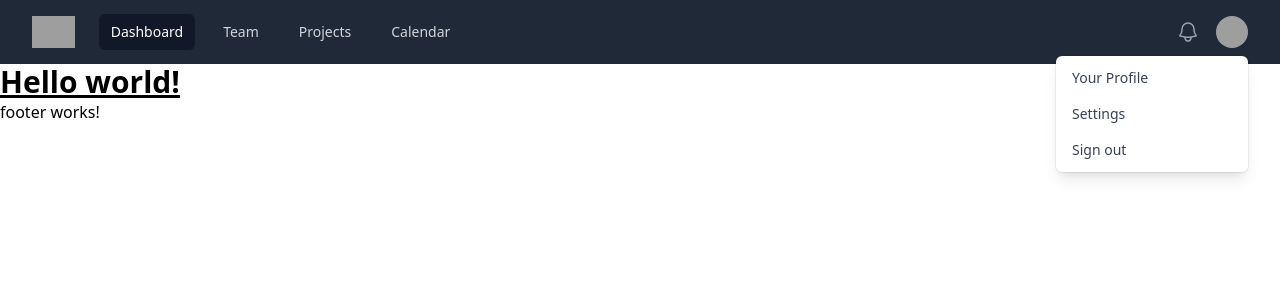
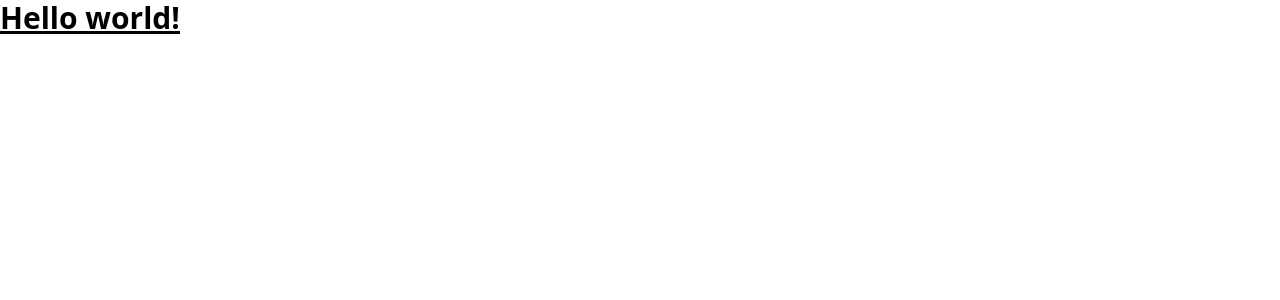
Before and after one commit to AbdoAyman753/NTG_Frontend, an Angular app: page / in a window 1280 px wide. Shown: the top 300 px of the page. Built offline with nearby package versions, Linux system fonts and the light colour scheme; grey boxes are pictures that could not be loaded.

Commit message:
moved navbar & footer to app

```diff
--- a/src/app/pages/home/home.component.html
+++ b/src/app/pages/home/home.component.html
@@ -1,5 +1,3 @@
-<app-navbar></app-navbar>
 <h1 class="text-3xl font-bold underline">
   Hello world!
 </h1>
-<app-footer></app-footer>
```
